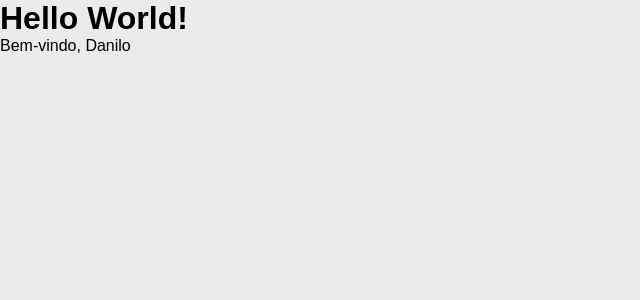
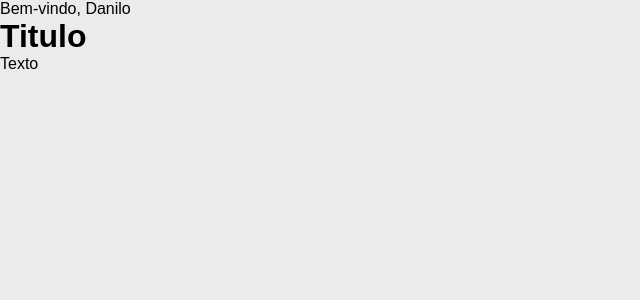
Before and after one commit to danilojduarte/IntroReact, a React (Vite) app in the folder Modulo01/vite-project/: page / in a window 1280 px wide. Shown: the top 300 px of the page, without its empty margins (0-640 px from the left). Built offline with nearby package versions, Linux system fonts and the light colour scheme.

Commit message:
Finalizada aula sobre componente Conteudo

```diff
--- a/Modulo01/vite-project/src/App.jsx
+++ b/Modulo01/vite-project/src/App.jsx
@@ -1,4 +1,4 @@
-import { Cabecalho } from './components';
+import { Cabecalho, Conteudo } from './components';
 
 import './App.css'
 
@@ -6,8 +6,11 @@ const App = () => {
   return (
 
     <>
-    <h1>Hello World!</h1>
     <Cabecalho nomeUsuario="Danilo" />
+    <Conteudo>
+      <h1>Titulo</h1>
+      <p>Texto</p>
+    </Conteudo>
     </>
   )
 };
--- a/Modulo01/vite-project/src/components/Conteudo/Conteudo.jsx
+++ b/Modulo01/vite-project/src/components/Conteudo/Conteudo.jsx
@@ -0,0 +1,11 @@
+
+const Conteudo = (props) =>  {
+  const { children } = props;
+  return (
+    <div>
+      { children }
+    </div>
+  );
+};
+
+export { Conteudo };
--- a/Modulo01/vite-project/src/components/Conteudo/index.js
+++ b/Modulo01/vite-project/src/components/Conteudo/index.js
@@ -1,9 +1 @@
-const Conteudo = () =>  {
-  return (
-    <div>
-      CONTEUDO
-    </div>
-  );
-};
-
-export { Conteudo };
+export * from  './Conteudo';
--- a/Modulo01/vite-project/src/components/index.js
+++ b/Modulo01/vite-project/src/components/index.js
@@ -1 +1,2 @@
 export * from './Cabecalho'
+export * from  './Conteudo';
```
